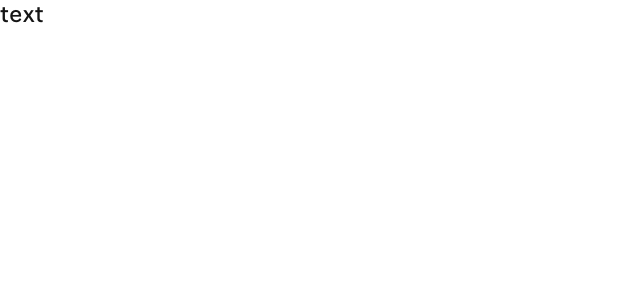
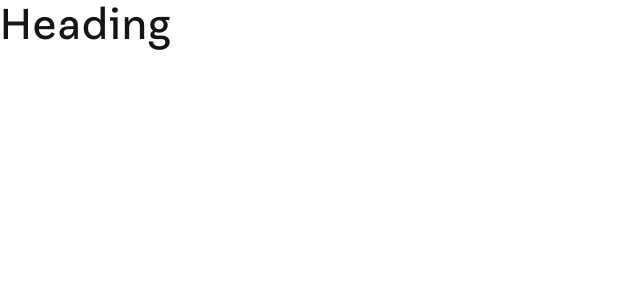
Before and after one commit to jeromehaas/hellergrafik-web-v2, a Next.js app in the folder frontend/: page / in a window 1280 px wide. Shown: the top 300 px of the page, without its empty margins (0-640 px from the left). Built offline with nearby package versions, Linux system fonts and the light colour scheme.

Commit message:
Setup: add heading component

```diff
--- /dev/null
+++ b/frontend/components/01-atoms/heading/heading.jsx
@@ -0,0 +1,25 @@
+import PropTypes from 'prop-types';
+
+const Heading = ({ className, children, level, lookLike }) => {
+
+	switch(level) {
+		case 'h1': return <h1 className={` ${ className } heading heading--${ lookLike || level }`}>{ children }</h1>
+		case 'h2': return <h2 className={` ${ className } heading heading--${ lookLike || level }`}>{ children }</h2>
+		case 'h3': return <h3 className={` ${ className } heading heading--${ lookLike || level }`}>{ children }</h3>
+		default: return <h1 className={` ${ className } heading heading--${ lookLike || level }`}>{ children }</h1>
+	};
+
+};
+
+Heading.propTypes = {
+    className: PropTypes.string,
+    children: PropTypes.node.isRequired,
+    level: PropTypes.string,
+};
+
+Heading.defaultProps = {
+    className: '',
+    level: 'h1'
+};
+
+export default Heading;
--- /dev/null
+++ b/frontend/components/01-atoms/heading/heading.scss
@@ -0,0 +1,3 @@
+.heading {
+
+}
--- a/frontend/components/01-atoms/text/text.jsx
+++ b/frontend/components/01-atoms/text/text.jsx
@@ -3,7 +3,7 @@ import PropTypes from 'prop-types';
 const Text = ({ className, children }) => {
 
 	return (
-		<p className={`${ className } text`}>text</p>
+		<p className={`${ className } text`}>{ children }</p>
 	);
 
 };
--- a/frontend/components/01-atoms/text/text.scss
+++ b/frontend/components/01-atoms/text/text.scss
@@ -0,0 +1,3 @@
+.text {
+
+}
--- a/frontend/pages/index.js
+++ b/frontend/pages/index.js
@@ -1,10 +1,11 @@
 import Text from "components/01-atoms/text/text";
+import Heading from "components/01-atoms/heading/heading";
 
 const Start = () => {
 
   return (
     <div className="start">
-			<Text>hello</Text>
+			<Heading>Heading</Heading>
 		</div>
   );
 
--- a/frontend/styles/configs/typography.scss
+++ b/frontend/styles/configs/typography.scss
@@ -1,6 +1,6 @@
 h1, h2, h3, h4, h5, h6, p, li, a, td, p {
 	font-family: 'fj-platz-groteske', serif;
-	font-weight: 900;
+	font-weight: 700;
 	color: $black-100;
 }
 
@@ -10,7 +10,37 @@ h1, h2, h3, h4, h5, h6, p, li, a, td, p {
 	font-weight: 700;
 }
 
+.heading {
+
+	&--h1 {
+		font-size: 26px;
+    line-height: 33px;
+		font-weight: 700;
+	}
+
+	&--h2 {
+		font-size: 26px;
+    line-height: 33px;
+		font-weight: 700;
+	}
+
+}
+
 @media (min-width: 700px) {
+
+	.heading {
+
+		&--h1 {
+			font-size: 44px;
+			line-height: 56px;
+		}
+
+		&--h2 {
+			font-size: 44px;
+			line-height: 56px;
+		}
+
+	}
 
 	.text {
 		font-size: 24px;
```
